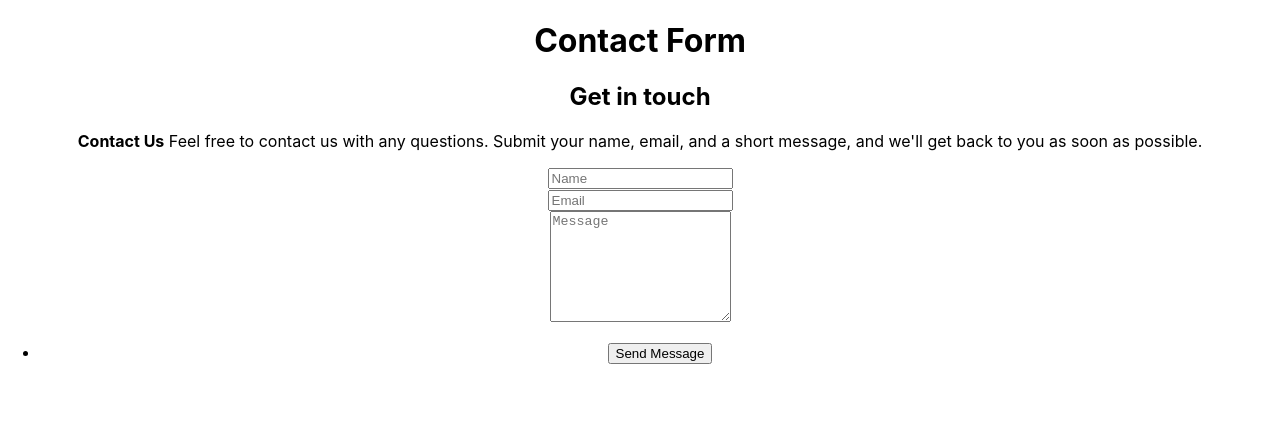
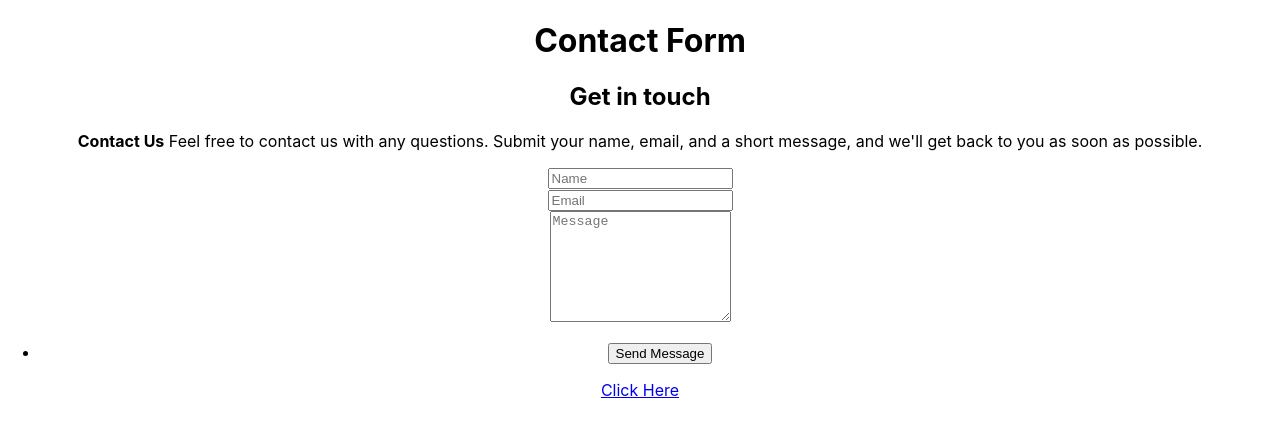
Before and after one commit to answebdev/react-contact-form, a React (Create React App) app: page / in a window 1280 px wide. Shown: the top 434 px of the page. Built offline with nearby package versions, Linux system fonts and the light colour scheme.

Commit message:
test link added

```diff
--- a/src/components/pages/ContactForm.js
+++ b/src/components/pages/ContactForm.js
@@ -58,6 +58,7 @@ const ContactForm = () => {
             </li>
           </ul>
         </form>
+        <a href='/thanks'>Click Here</a>
       </div>
     </div>
   );
```
